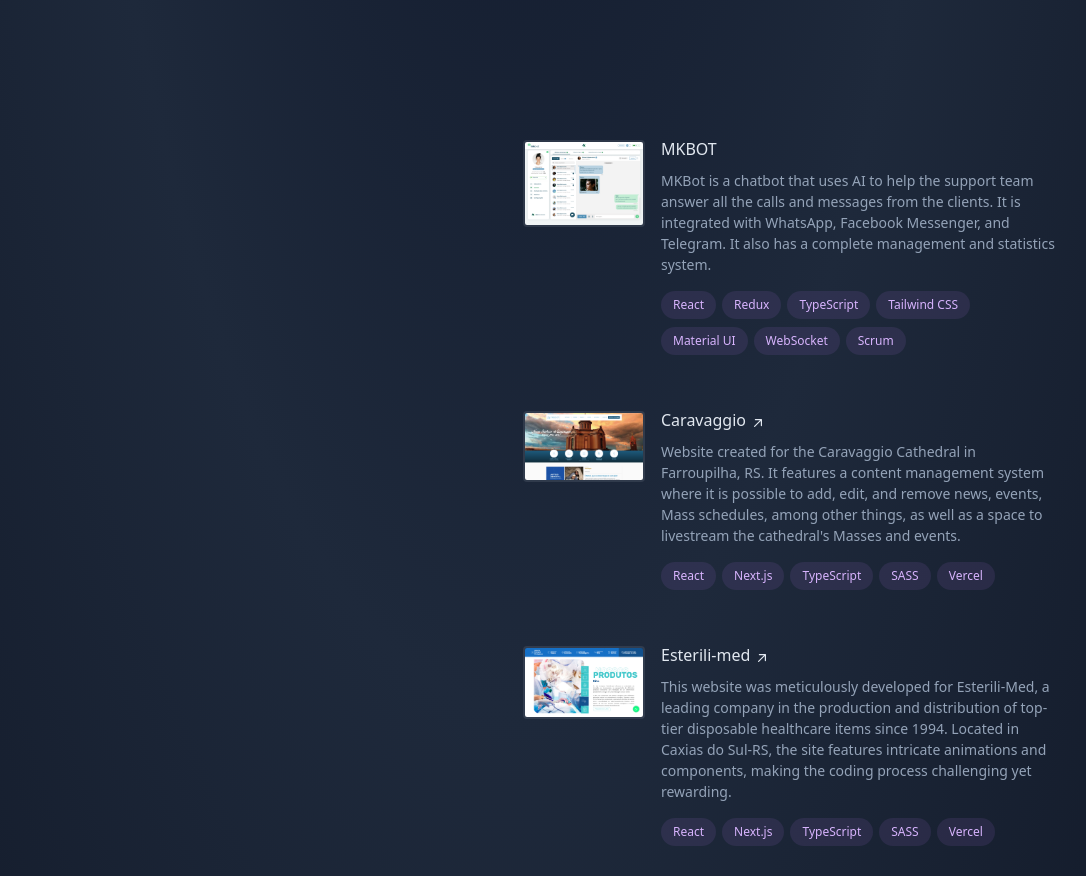
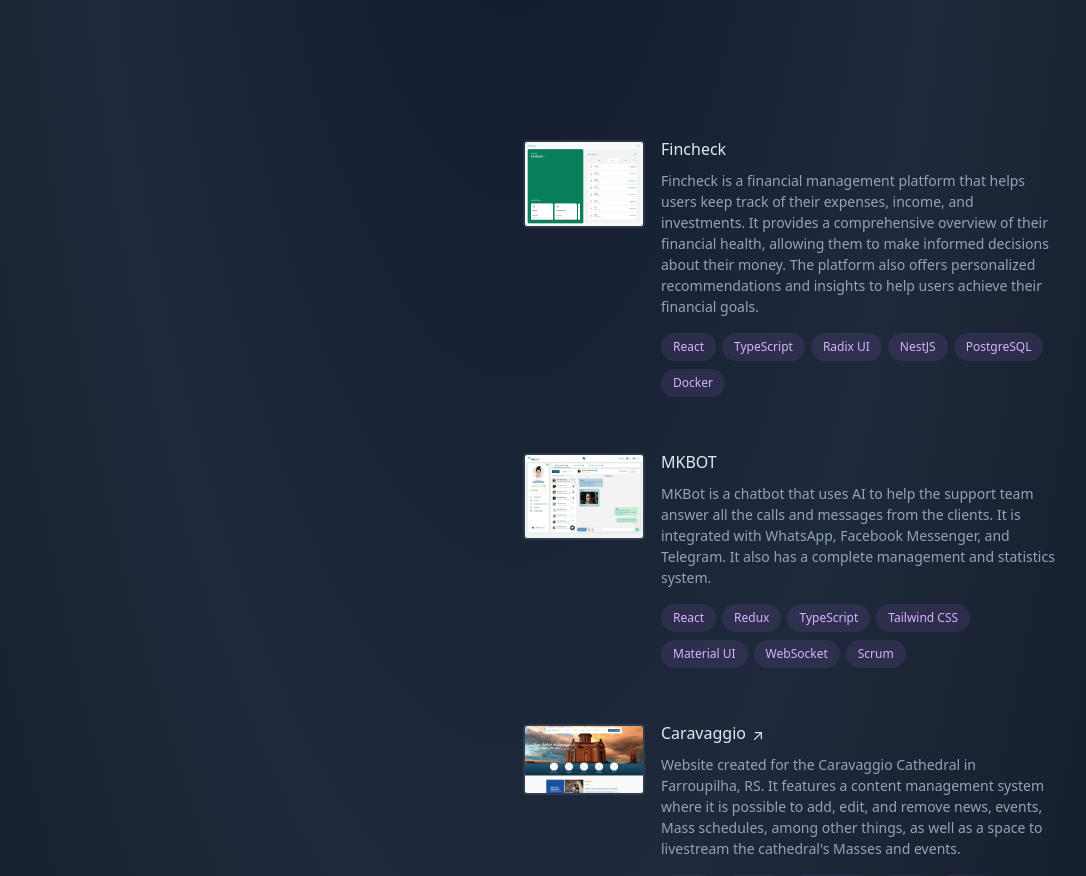
Before and after one commit to brenowss/portfolio, a Next.js app: page /en in a window 1280 px wide. Shown: the part 3000-3876 px from the top of the page, without its empty margins (125-1211 px from the left). Built offline with nearby package versions, Linux system fonts and the light colour scheme.

Commit message:
feat: :speech_balloon: adds Fincheck to Projects section

```diff
--- a/app/[lang]/components/Main/index.tsx
+++ b/app/[lang]/components/Main/index.tsx
@@ -10,6 +10,7 @@ import Caravaggio from "./images/caravaggio.png";
 import EsteriliMed from "./images/esterilimed.png";
 import HSFDA from "./images/hsfda.png";
 import MKBot from "./images/mkbot.png";
+import Fincheck from "./images/fincheck.png";
 
 interface MainProps {
   dictionary: Awaited<ReturnType<typeof getDictionary>>;
@@ -21,6 +22,10 @@ export default function Main({ dictionary, lang }: MainProps) {
 
   const experiences = ["Mobiauto", "Meta", "Freelancer", "Webde", "Nucleo"];
   const projects = [
+    {
+      name: "Fincheck",
+      imageSrc: Fincheck,
+    },
     {
       name: "MKBOT",
       imageSrc: MKBot,
--- a/dictionaries/en.json
+++ b/dictionaries/en.json
@@ -83,6 +83,19 @@
     }
   },
   "projects": {
+    "Fincheck": {
+      "title": "Fincheck",
+      "description": "Fincheck is a financial management platform that helps users keep track of their expenses, income, and investments. It provides a comprehensive overview of their financial health, allowing them to make informed decisions about their money. The platform also offers personalized recommendations and insights to help users achieve their financial goals.",
+      "url": "",
+      "technologies": [
+        "React",
+        "TypeScript",
+        "Radix UI",
+        "NestJS",
+        "PostgreSQL",
+        "Docker"
+      ]
+    },
     "MKBOT": {
       "title": "MKBot",
       "description": "MKBot is a chatbot that uses AI to help the support team answer all the calls and messages from the clients. It is integrated with WhatsApp, Facebook Messenger, and Telegram. It also has a complete management and statistics system.",
--- a/dictionaries/pt.json
+++ b/dictionaries/pt.json
@@ -83,6 +83,19 @@
     }
   },
   "projects": {
+    "Fincheck": {
+      "title": "Fincheck",
+      "description": "Fincheck é uma plataforma de gestão financeira que permite aos usuários controlar suas finanças pessoais de forma eficiente. Com um design intuitivo e funcionalidades avançadas, o Fincheck ajuda os usuários a economizar tempo e dinheiro, fornecendo insights valiosos sobre seus hábitos de consumo.",
+      "url": "",
+      "technologies": [
+        "React",
+        "TypeScript",
+        "Radix UI",
+        "NestJS",
+        "PostgreSQL",
+        "Docker"
+      ]
+    },
     "MKBOT": {
       "title": "MKBot",
       "description": "MKBot é um chatbot que utiliza inteligência artificial para auxiliar a equipe de suporte a responder todas as chamadas e mensagens dos clientes. Ele está integrado ao WhatsApp, Facebook Messenger e Telegram. Além disso, possui um sistema completo de gestão e estatísticas.",
```
Also changed, not shown: app/[lang]/components/Main/images/fincheck.png (added).
